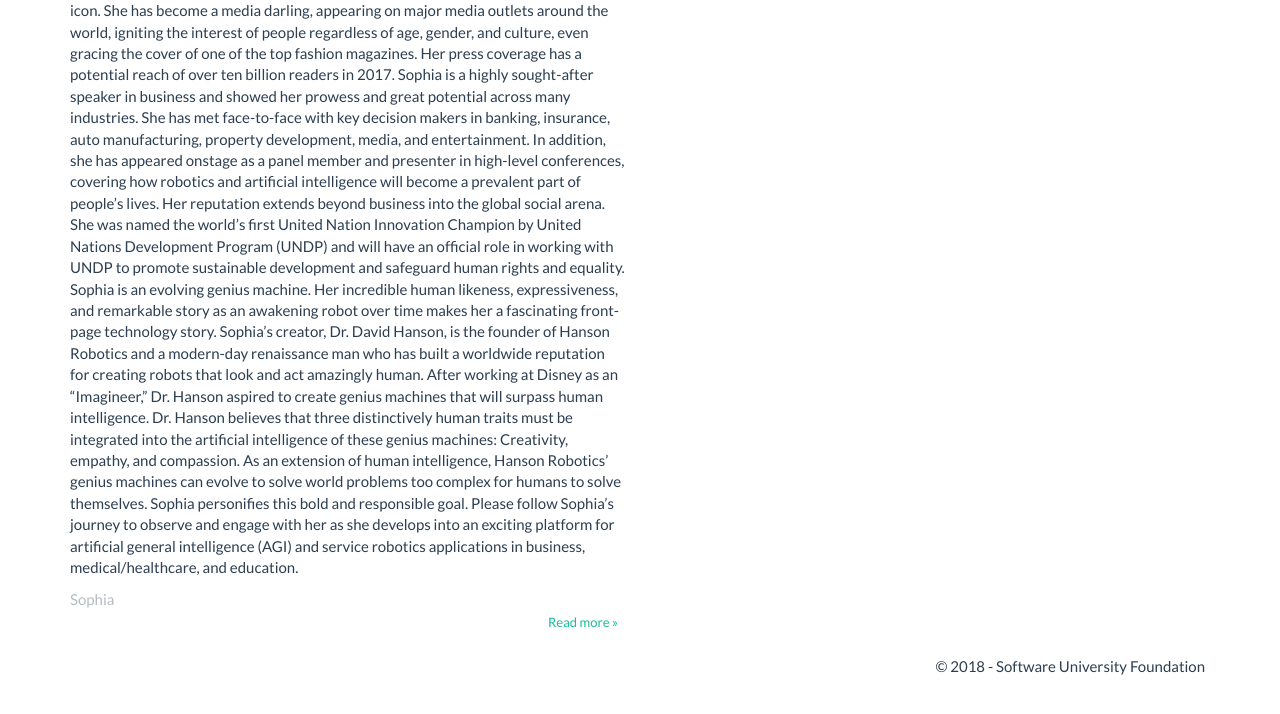
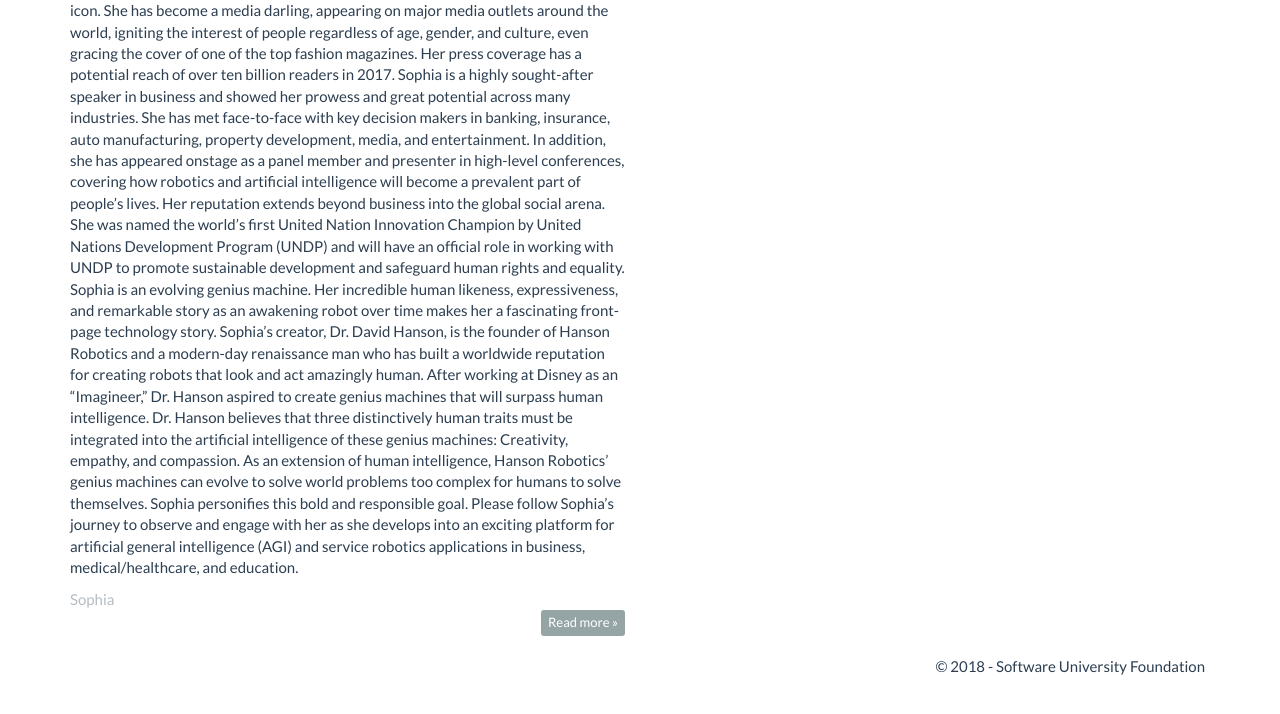
Before and after one commit to NikolayKIvanov/NikolayKIvanov.github.io, a plain HTML site: page index.html in a window 1280 px wide. Shown: the part 158-872 px from the top of the page. Drawn offline with Linux system fonts and the light colour scheme.

Commit message:
small changes

```diff
--- a/index.html
+++ b/index.html
@@ -52,7 +52,7 @@
 
                             <footer>
                                 <div class="pull-right">
-                                    <a class="btn byn-default btn-xs" href="viewpost.html">Read more &raquo;</a>
+                                    <a class="btn btn-default btn-xs" href="viewpost.html">Read more &raquo;</a>
                                 </div>
                             </footer>
                         </article>
```
Also changed, not shown: indexlogged.html (+1 -1 lines), viewpost.html (+1 -1 lines).
